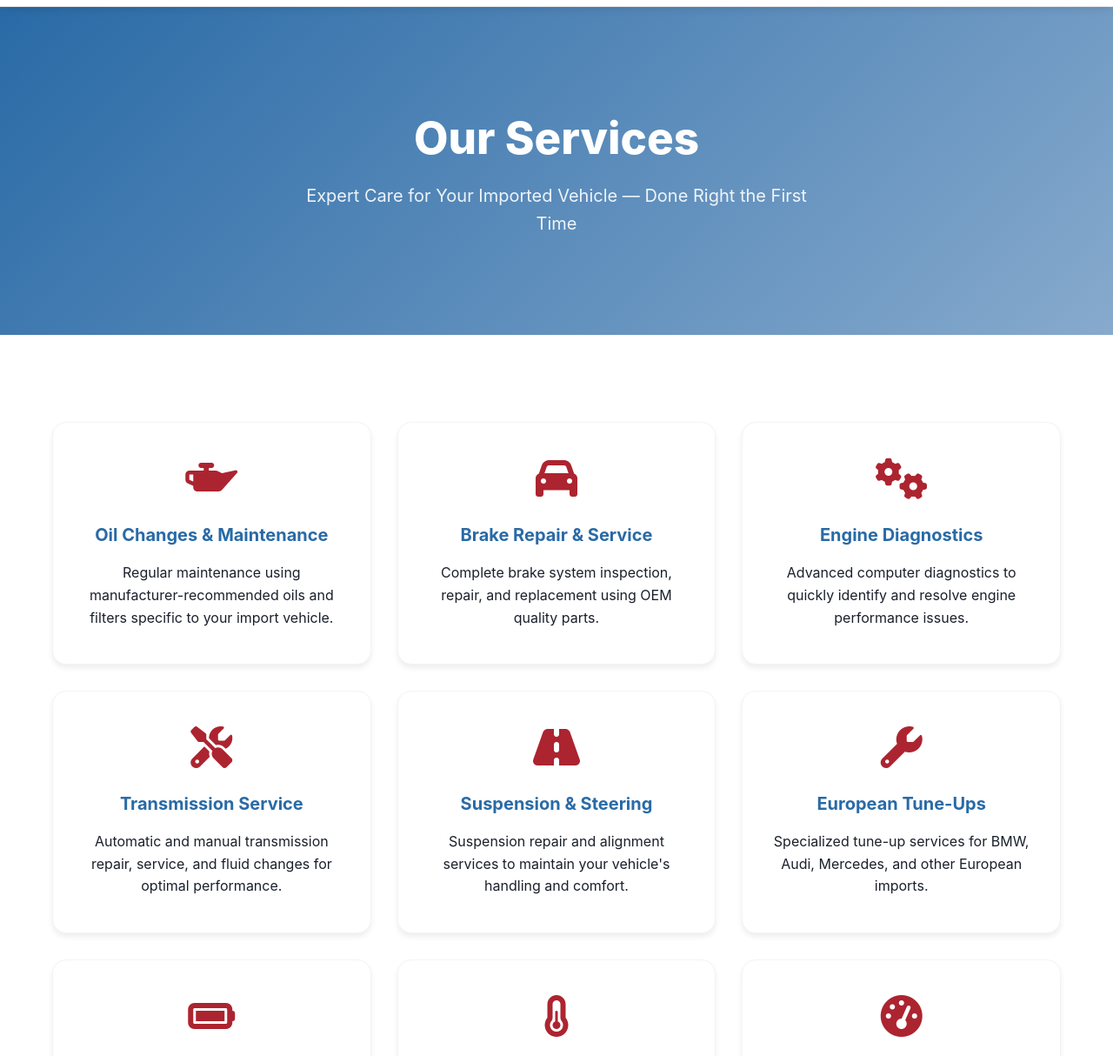
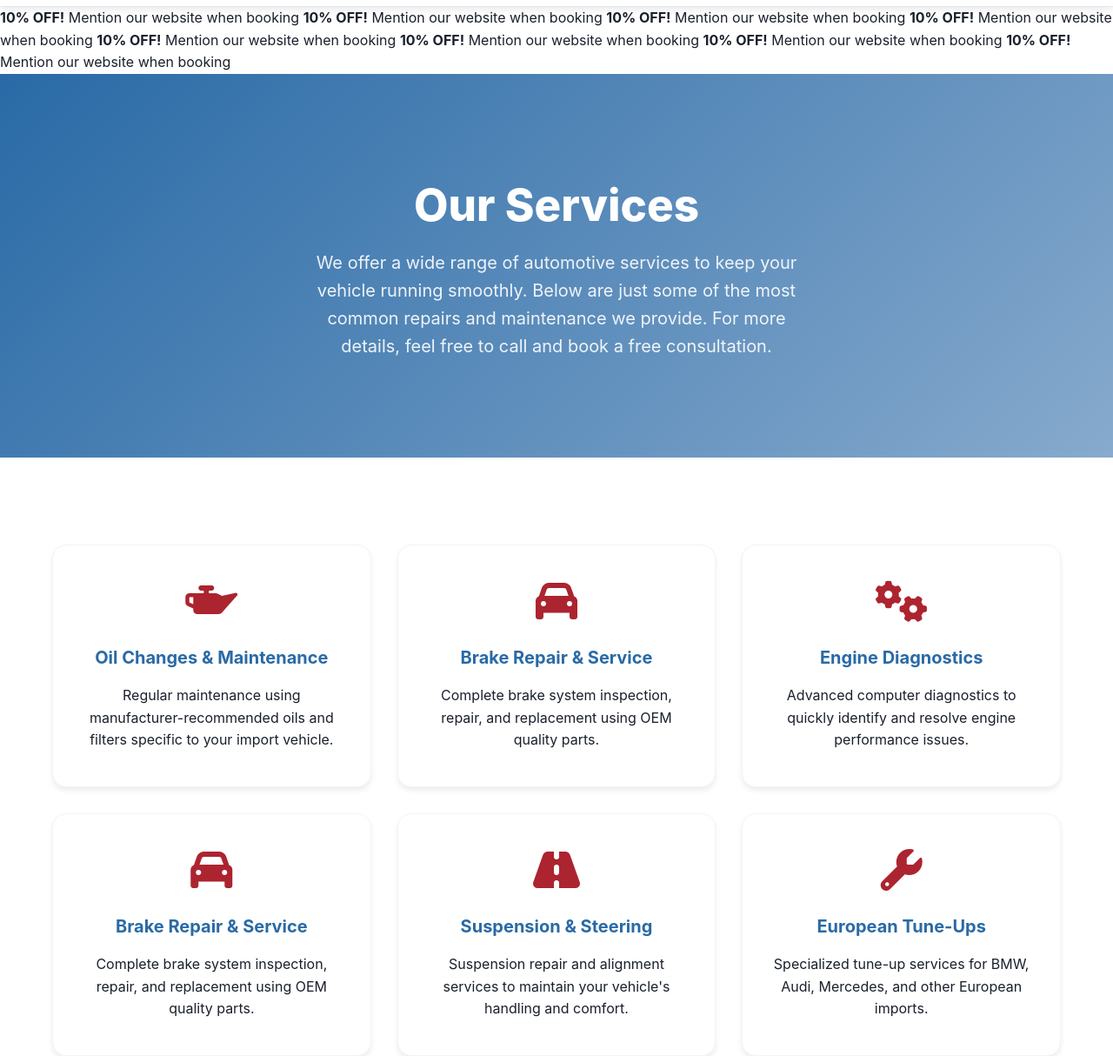
Before and after one commit to drautofelton/drautofelton.github.io, a plain HTML site: page services.html in a window 1280 px wide. Shown: the part 63-1277 px from the top of the page at 87% size. Drawn offline with Linux system fonts and the light colour scheme.

Commit message:
Update services.html

```diff
--- a/services.html
+++ b/services.html
@@ -30,11 +30,24 @@
         </div>
     </nav>
 
+    <div class="discount-banner">
+        <div class="discount-banner-content">
+            <span class="discount-banner-text"><strong>10% OFF!</strong> Mention our website when booking</span>
+            <span class="discount-banner-text"><strong>10% OFF!</strong> Mention our website when booking</span>
+            <span class="discount-banner-text"><strong>10% OFF!</strong> Mention our website when booking</span>
+            <span class="discount-banner-text"><strong>10% OFF!</strong> Mention our website when booking</span>
+            <span class="discount-banner-text"><strong>10% OFF!</strong> Mention our website when booking</span>
+            <span class="discount-banner-text"><strong>10% OFF!</strong> Mention our website when booking</span>
+            <span class="discount-banner-text"><strong>10% OFF!</strong> Mention our website when booking</span>
+            <span class="discount-banner-text"><strong>10% OFF!</strong> Mention our website when booking</span>
+        </div>
+    </div>
+
     <!-- Hero Section -->
     <section class="page-hero">
         <div class="container">
             <h1>Our Services</h1>
-            <p>Expert Care for Your Imported Vehicle — Done Right the First Time</p>
+            <p>We offer a wide range of automotive services to keep your vehicle running smoothly. Below are just some of the most common repairs and maintenance we provide. For more details, feel free to call and book a free consultation.</p>
         </div>
     </section>
 
@@ -58,9 +71,9 @@
                     <p>Advanced computer diagnostics to quickly identify and resolve engine performance issues.</p>
                 </div>
                 <div class="service-card">
-                    <i class="fas fa-tools service-icon"></i>
-                    <h3>Transmission Service</h3>
-                    <p>Automatic and manual transmission repair, service, and fluid changes for optimal performance.</p>
+                    <i class="fas fa-car service-icon"></i>
+                    <h3>Brake Repair & Service</h3>
+                    <p>Complete brake system inspection, repair, and replacement using OEM quality parts.</p>
                 </div>
                 <div class="service-card">
                     <i class="fas fa-road service-icon"></i>
@@ -86,7 +99,7 @@
                     <i class="fas fa-tachometer-alt service-icon"></i>
                     <h3>Performance Upgrades</h3>
                     <p>Performance modifications and upgrades designed specifically for your import vehicle.</p>
-                </div>
+                }
             </div>
         </div>
     </section>
```
